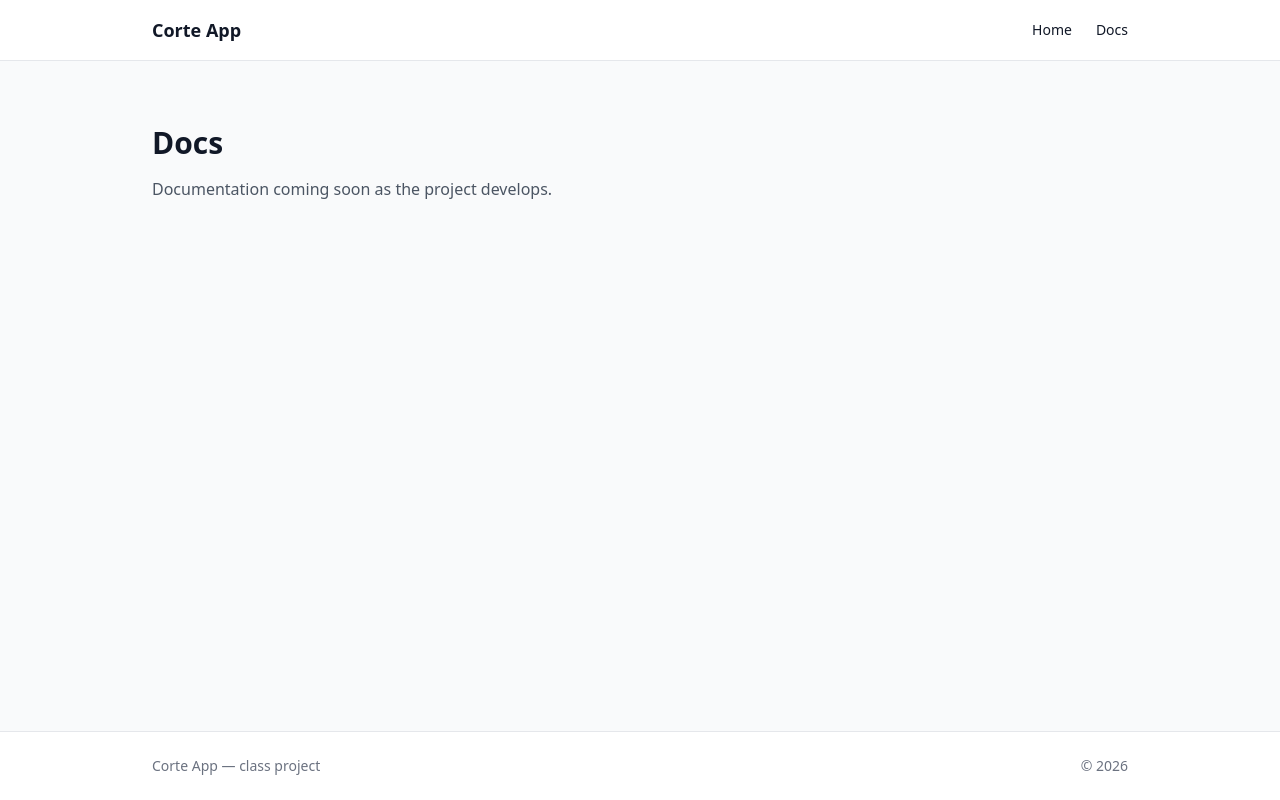
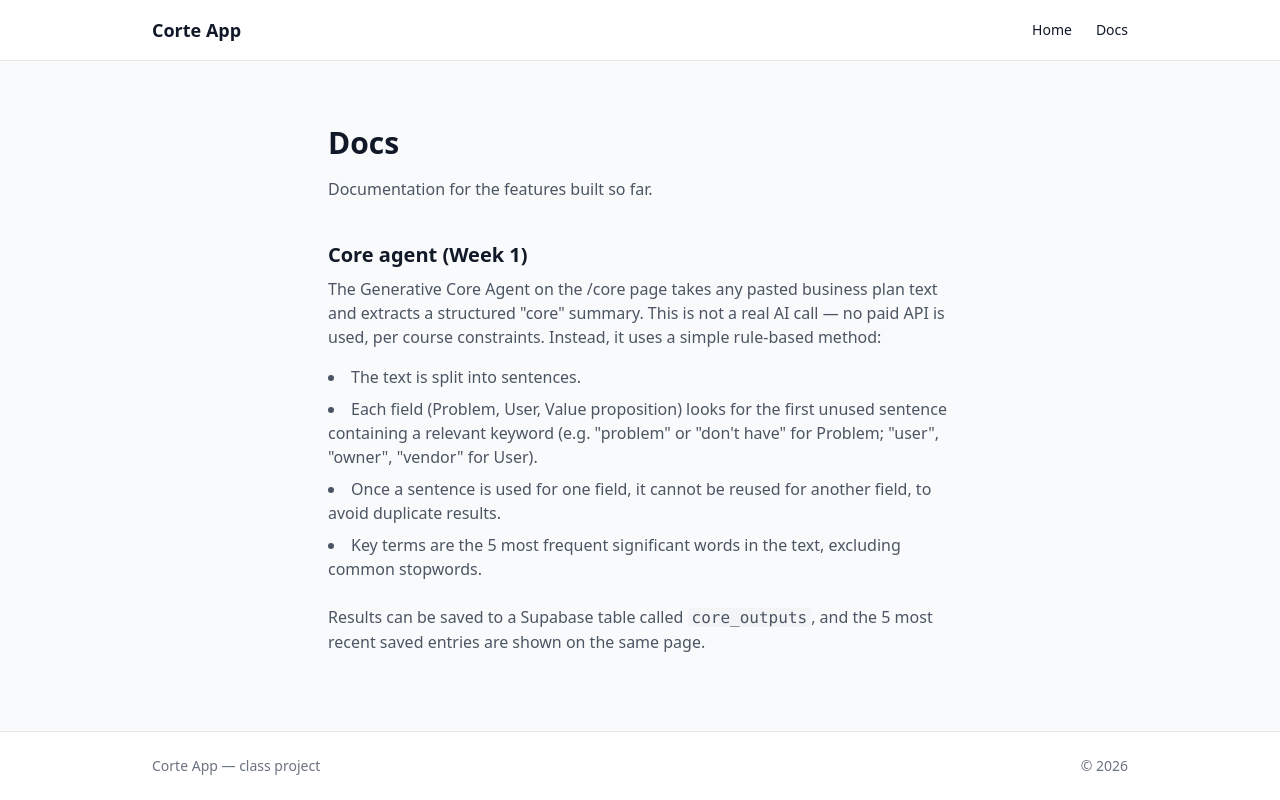
Before and after one commit to emilianosuarezamezcua-a11y/corte-appp, a Next.js app in the folder corte-app/: page /docs in a window 1280 px wide. Built offline with nearby package versions, Linux system fonts and the light colour scheme.

Commit message:
Document core agent extraction method in docs page
Updated documentation content for the core agent feature, including details on functionality and usage.

```diff
--- a/corte-app/app/docs/page.js
+++ b/corte-app/app/docs/page.js
@@ -1,8 +1,41 @@
 export default function Docs() {
   return (
-    <div className="max-w-5xl mx-auto px-6 py-16">
+    <div className="max-w-2xl mx-auto px-6 py-16">
       <h1 className="text-3xl font-bold mb-4">Docs</h1>
-      <p className="text-gray-600">Documentation coming soon as the project develops.</p>
+      <p className="text-gray-600 mb-10">
+        Documentation for the features built so far.
+      </p>
+
+      <h2 className="text-xl font-semibold mb-2">Core agent (Week 1)</h2>
+      <p className="text-gray-600 mb-4">
+        The Generative Core Agent on the /core page takes any pasted business
+        plan text and extracts a structured "core" summary. This is not a
+        real AI call — no paid API is used, per course constraints. Instead,
+        it uses a simple rule-based method:
+      </p>
+      <ul className="list-disc list-inside text-gray-600 space-y-2 mb-6">
+        <li>
+          The text is split into sentences.
+        </li>
+        <li>
+          Each field (Problem, User, Value proposition) looks for the first
+          unused sentence containing a relevant keyword (e.g. "problem" or
+          "don't have" for Problem; "user", "owner", "vendor" for User).
+        </li>
+        <li>
+          Once a sentence is used for one field, it cannot be reused for
+          another field, to avoid duplicate results.
+        </li>
+        <li>
+          Key terms are the 5 most frequent significant words in the text,
+          excluding common stopwords.
+        </li>
+      </ul>
+      <p className="text-gray-600">
+        Results can be saved to a Supabase table called{' '}
+        <code className="bg-gray-100 px-1 rounded">core_outputs</code>, and
+        the 5 most recent saved entries are shown on the same page.
+      </p>
     </div>
   );
 }
```
